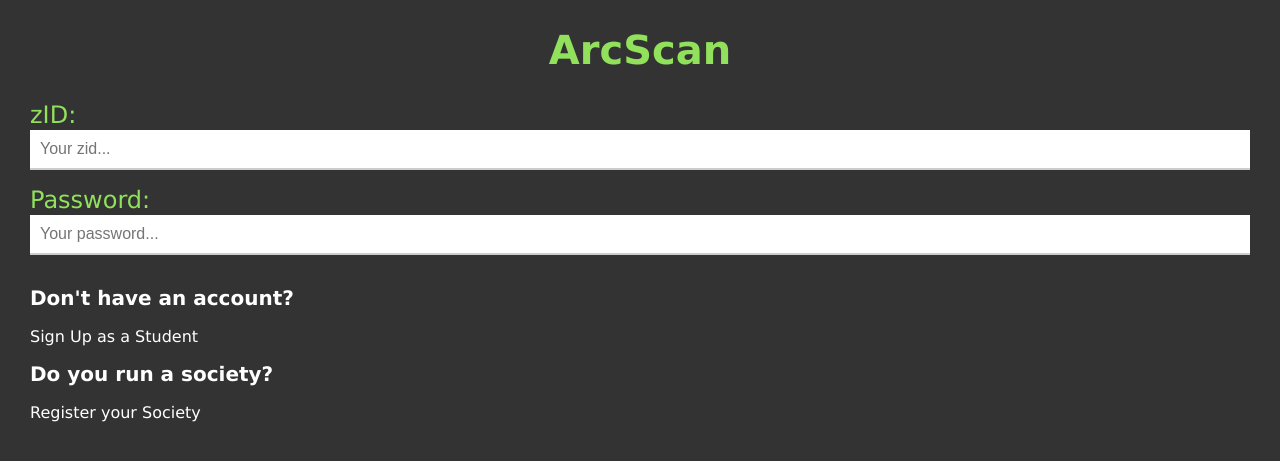
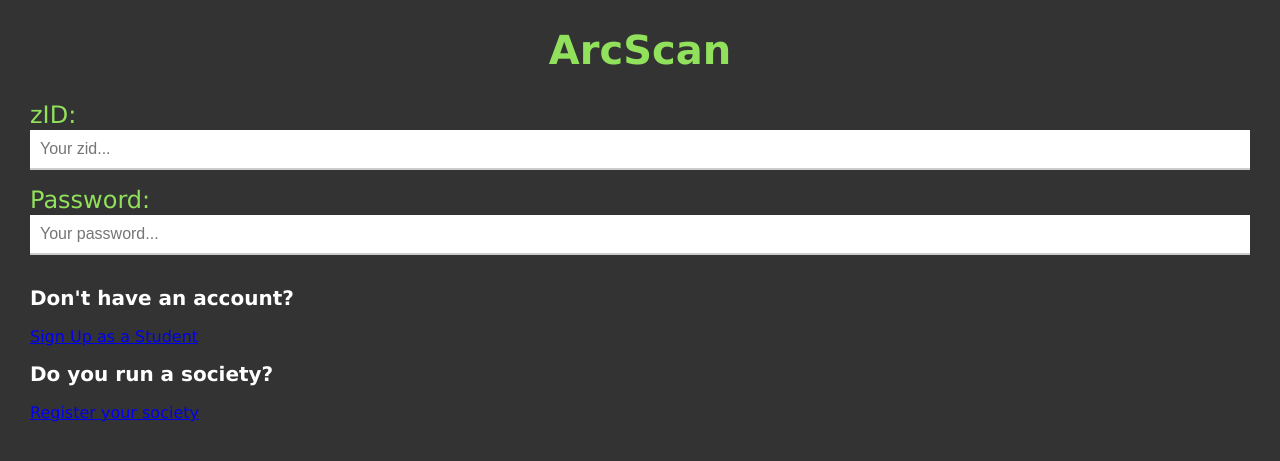
Before and after one commit to 00BBS/ArcScan-Public, a Flask app: template templates/index.html in a window 1280 px wide. Shown: the top 461 px of the page. Run offline with Flask 2, Linux system fonts and the light colour scheme; the template is opened without the code that fills it, so the values that code supplies are empty; some libraries are stand-ins or nearby versions.

Commit message:
index page

```diff
--- a/templates/index.html
+++ b/templates/index.html
@@ -19,9 +19,9 @@
     <input name="password" type="password" placeholder="Your password...">
     <p></p>
     <h2>Don't have an account? </h2>
-    <div class="register-buttton">Sign Up as a Student</div>
+    <div class="register-buttton"><a href="sturegister.html">Sign Up as a Student</a></div>
     <h2>Do you run a society? </h2>
-    <div class="register-buttton">Register your Society</div>
+    <div class="register-buttton"><a href="socregister.html">Register your society </a></div>
 
   </div>
 
```
